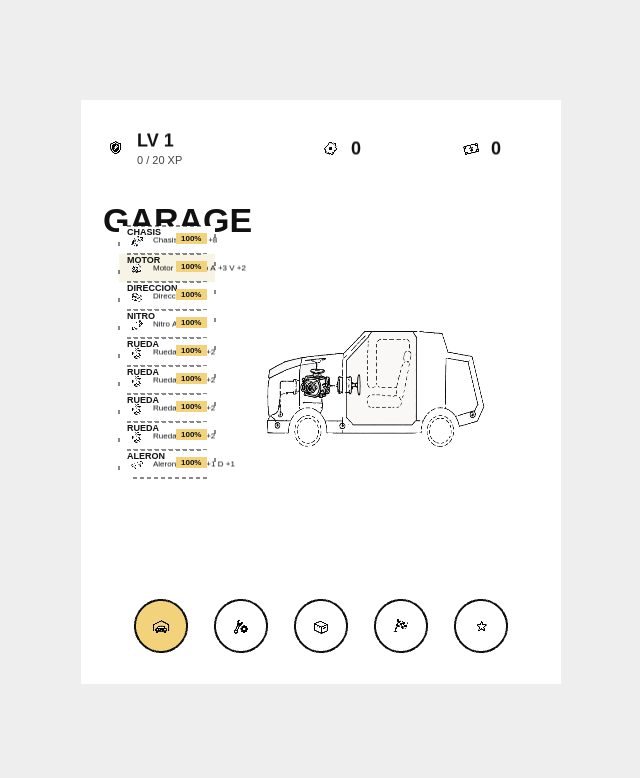
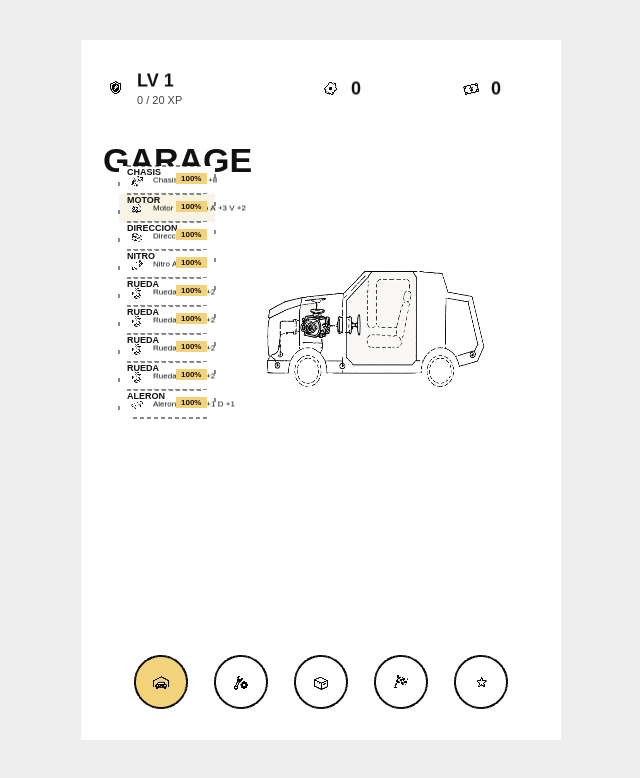
Before and after one commit to elmiguedev/gamedevjs-2026, a website built with Vite: page index.html in a window 1280 px wide. Shown: the whole page, without its empty margins (327-967 px from the left). Built offline with nearby package versions, Linux system fonts and the light colour scheme; animation ran at ten frames a second.

Commit message:
fix: resolution

```diff
--- a/index.html
+++ b/index.html
@@ -11,7 +11,7 @@
       width: 100%;
       height: 100%;
       background: #eeeeee;
-      margin-top: 50px;
+      margin-top: 20px;
     }
 
     body {
--- a/src/main.ts
+++ b/src/main.ts
@@ -12,7 +12,7 @@ export default new Game({
   transparent: false,
   clearBeforeRender: true,
   width: 480,
-  height: 584,
+  height: 700,
   scale: {
     autoCenter: AUTO,
   },
```
